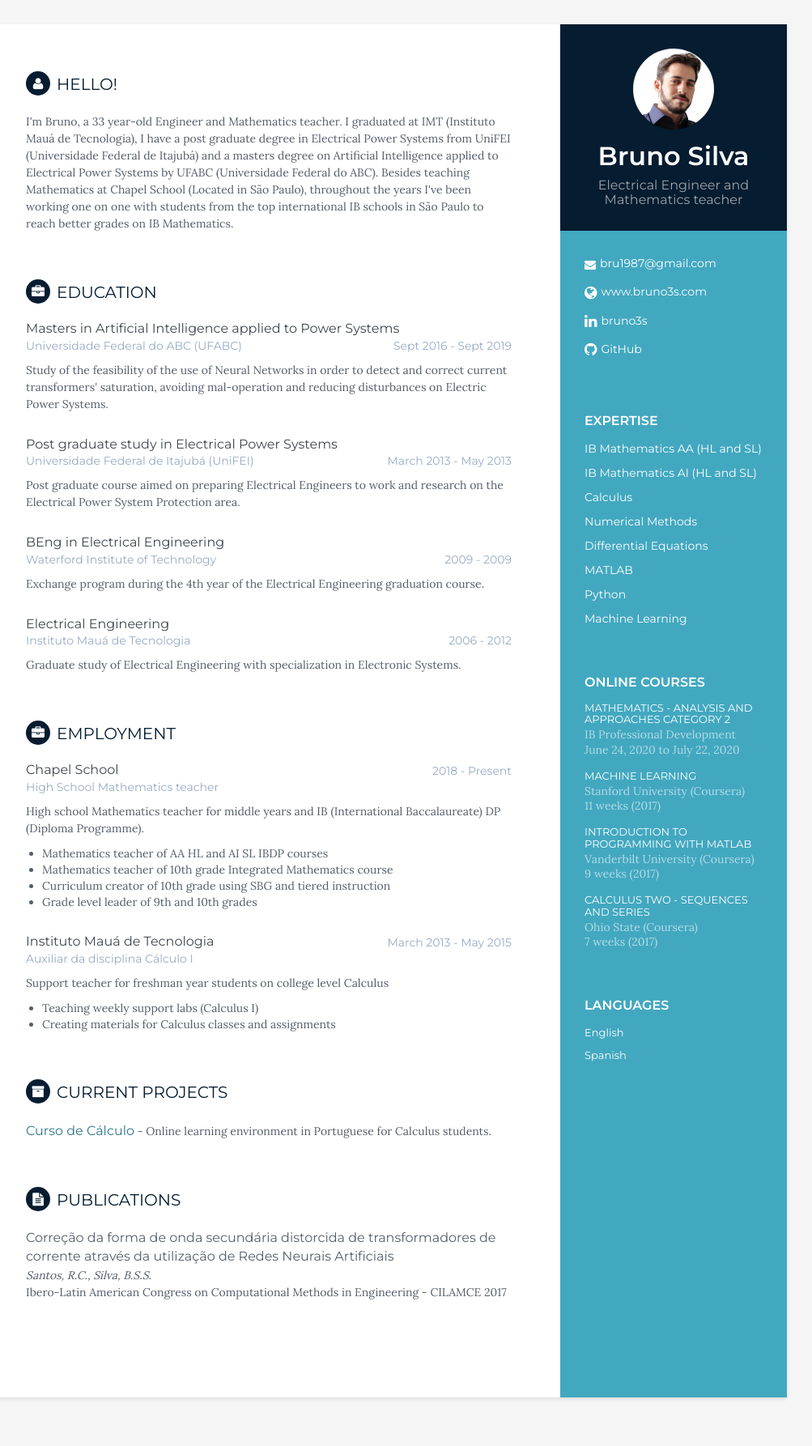
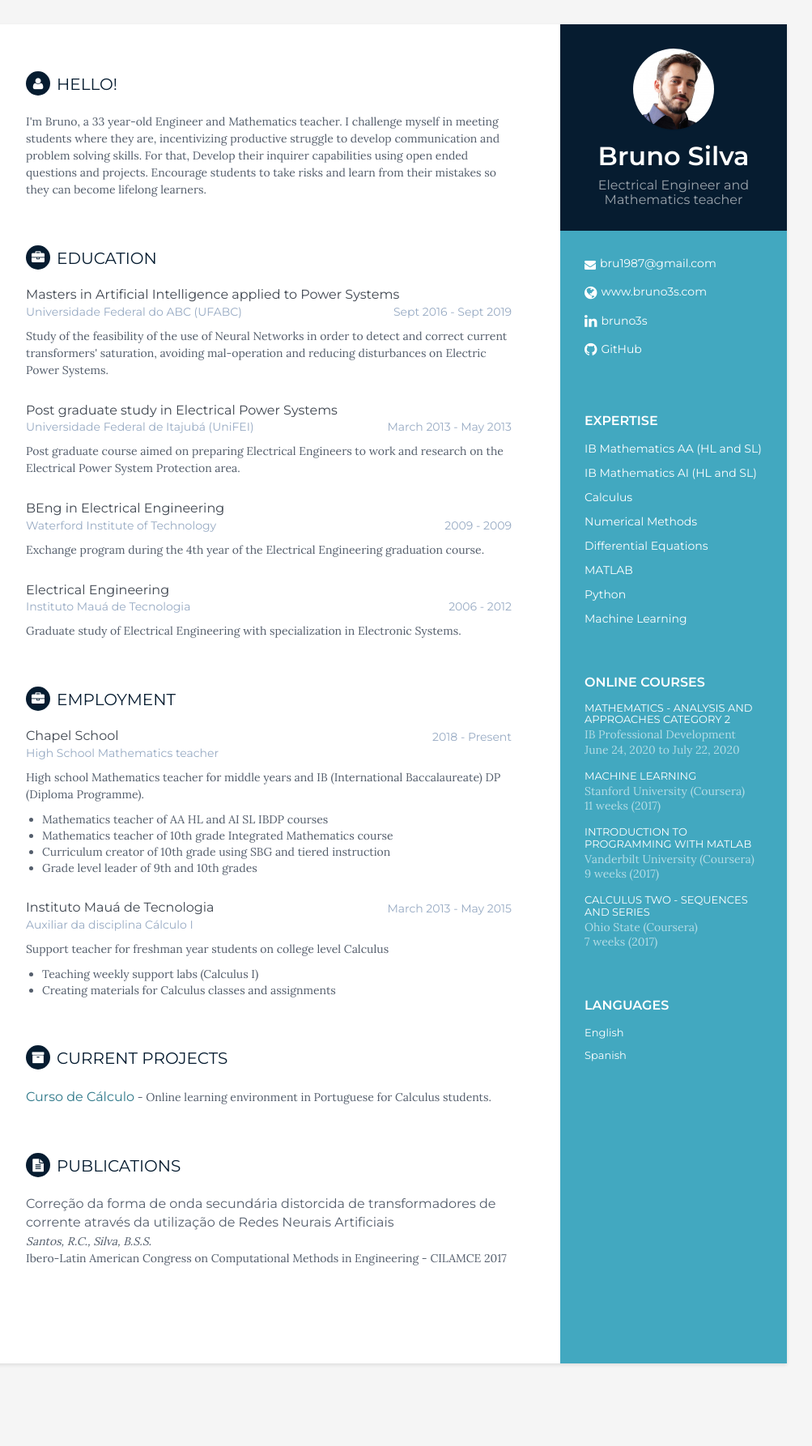
Before and after one commit to bru1987/bru1987.github.io, a Jekyll site: the page built from cv.html, in a window 1280 px wide. Shown: the whole page at 81% size, without its empty margins (168-1171 px from the left). Built offline with Jekyll 4.4.1, drawn with Linux system fonts in a browser that asks for light colours; after the commit the page ends 1744 px from its top, so only the background shows below that.

Commit message:
Update _config.yml

```diff
--- a/_config.yml
+++ b/_config.yml
@@ -18,7 +18,7 @@ permalink: pretty
 name: Bruno Silva
 tagline: Electrical Engineer and Mathematics teacher
 pic: bruno.jpg  #place a 100x100 picture inside /assets/images/ folder and provide the name of the file below
-summary: I'm Bruno, a 33 year-old Engineer and Mathematics teacher. I graduated at IMT (Instituto Mauá de Tecnologia), I have a post graduate degree in Electrical Power Systems from UniFEI (Universidade Federal de Itajubá) and a masters degree on Artificial Intelligence applied to Electrical Power Systems by UFABC (Universidade Federal do ABC). Besides teaching Mathematics at Chapel School (Located in São Paulo), throughout the years I've been working one on one with students from the top international IB schools in São Paulo to reach better grades on IB Mathematics.
+summary: I'm Bruno, a 33 year-old Engineer and Mathematics teacher. I challenge myself in meeting students where they are, incentivizing productive struggle to develop communication and problem solving skills. For that, Develop their inquirer capabilities using open ended questions and projects. Encourage students to take risks and learn from their mistakes so they can become lifelong learners.
 
 #sidebar links
 email: bru1987@gmail.com
```
